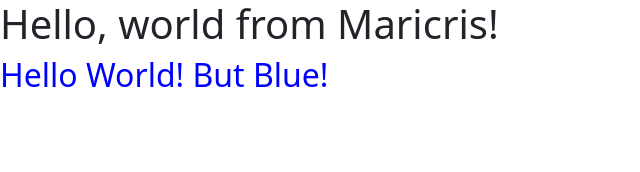
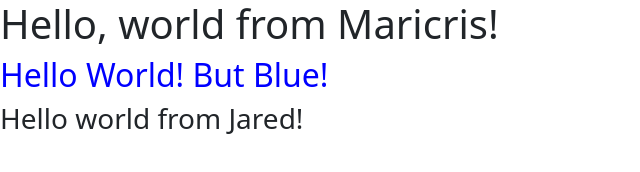
Before and after one commit to Jared-Hampton/HelloWorldTechExercise, a plain HTML site: page index.html in a window 1280 px wide. Shown: the whole page, without its empty margins (0-640 px from the left). Drawn offline with nearby package versions, Linux system fonts and the light colour scheme.

Commit message:
Update index.html

```diff
--- a/index.html
+++ b/index.html
@@ -9,6 +9,7 @@
     <body>
         <h1>Hello, world from Maricris!</h1>
         <h2 style="color:blue;">Hello World! But Blue!</h2>
+        <h3>Hello world from Jared!</h3>
         <script src="https://cdn.jsdelivr.net/npm/bootstrap@5.2.0-beta1/dist/js/bootstrap.bundle.min.js" integrity="sha384-pprn3073KE6tl6bjs2QrFaJGz5/SUsLqktiwsUTF55Jfv3qYSDhgCecCxMW52nD2" crossorigin="anonymous"></script>
     </body>
 </html>
```
